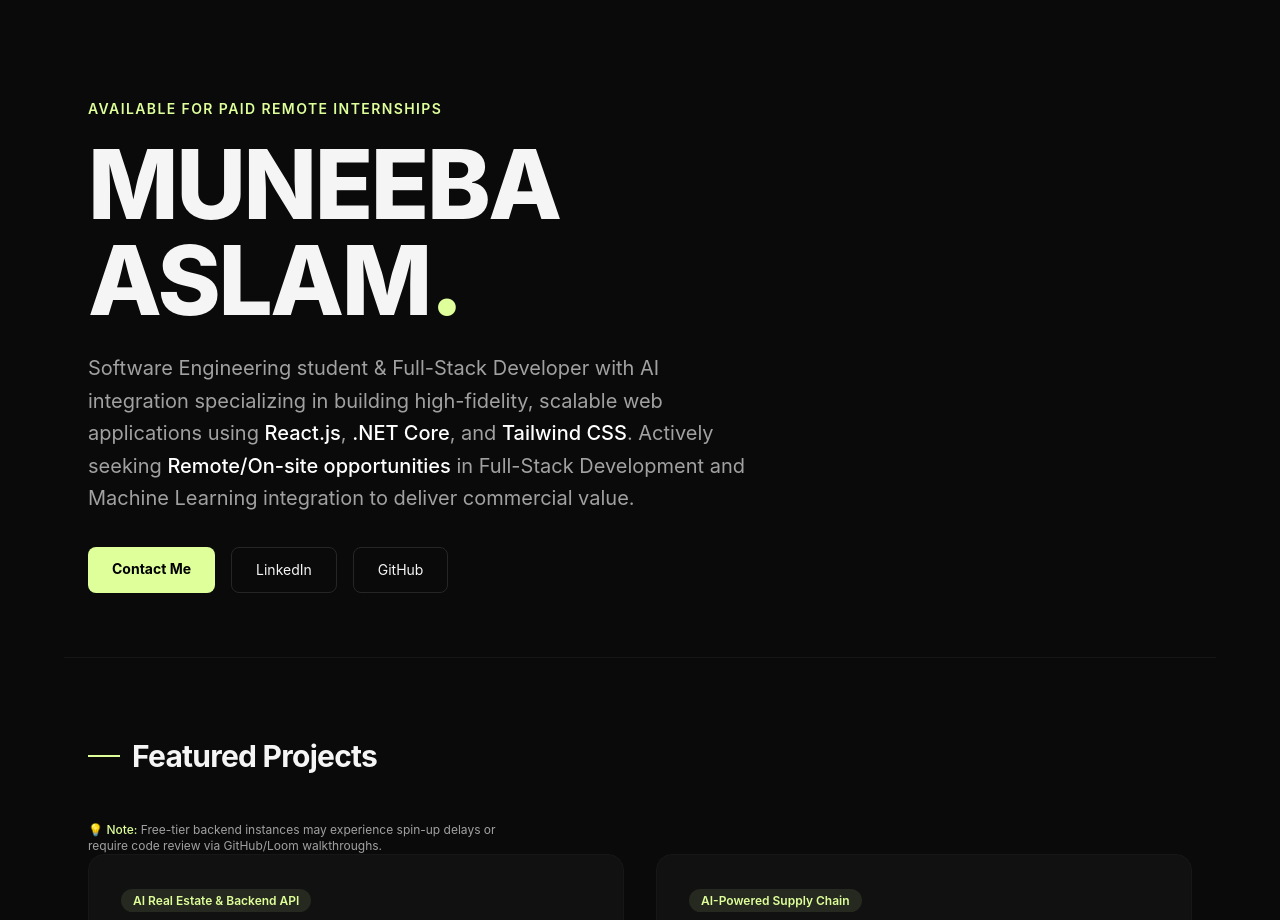
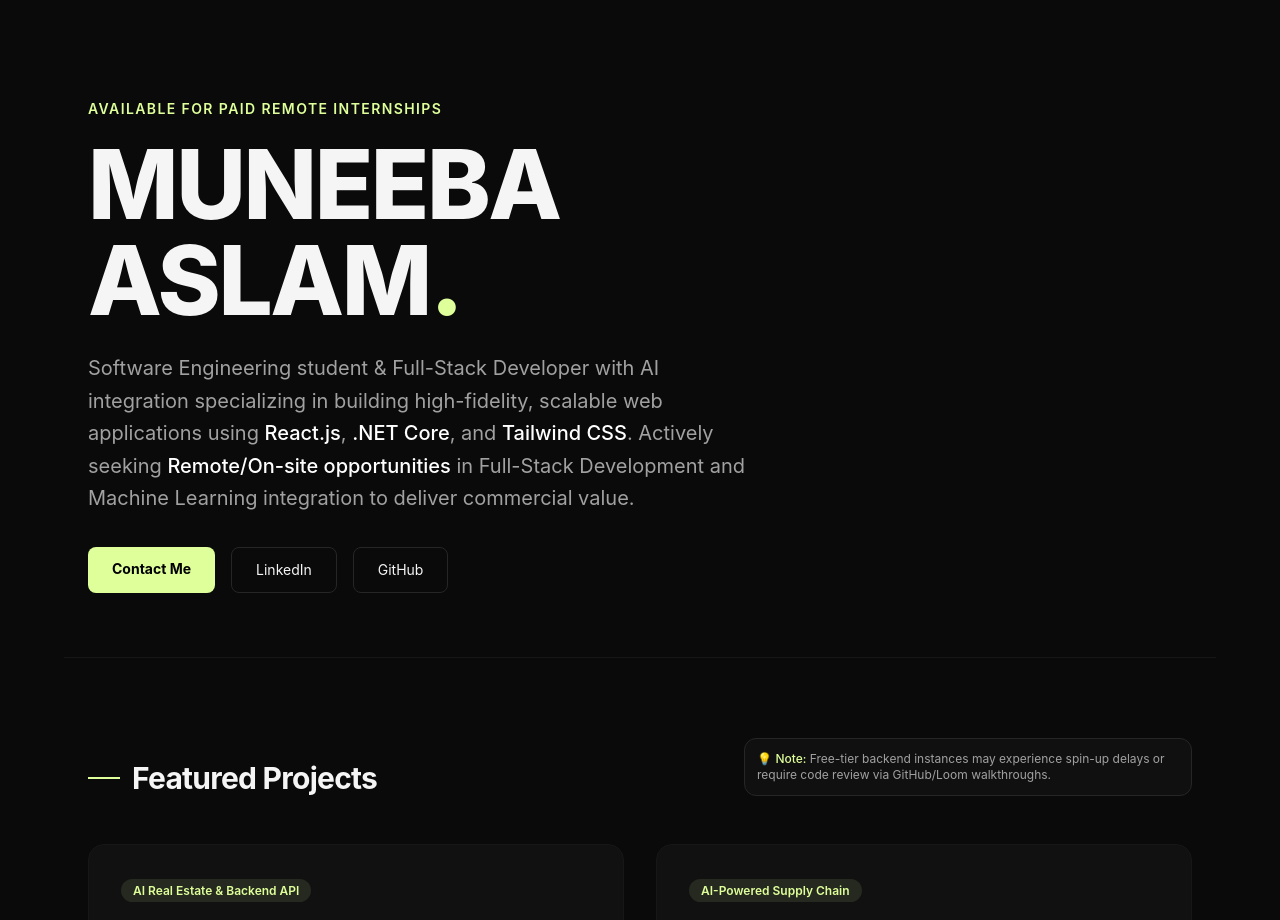
Before and after one commit to muchaslam7-design/Muneeba_Portfolio, a React (Vite) app: page / in a window 1280 px wide. Shown: the top 920 px of the page. Built offline with nearby package versions, Linux system fonts and the light colour scheme.

Commit message:
Refactor Featured Projects section layout
Updated the layout of the Featured Projects section to include a note about free-tier backend instances.

```diff
--- a/src/Portfolio.jsx
+++ b/src/Portfolio.jsx
@@ -115,12 +115,14 @@ const Portfolio = () => {
 
       {/* Projects Section */}
       <main className="max-w-6xl mx-auto px-6 py-20">
-        <h2 className="text-3xl font-bold tracking-tight mb-12 flex items-center gap-3">
-          <span className="w-8 h-[2px] bg-[#deff9a]"></span> Featured Projects
-        </h2>
-        <p className="text-xs text-neutral-400 max-w-md">
+       <div className="mb-12 flex flex-col md:flex-row md:items-end justify-between gap-4">
+  <h2 className="text-3xl font-bold tracking-tight flex items-center gap-3">
+    <span className="w-8 h-[2px] bg-[#deff9a]"></span> Featured Projects
+  </h2>
+  <p className="text-xs text-neutral-400 max-w-md bg-neutral-900/50 border border-neutral-800 p-3 rounded-xl">
     💡 <span className="text-[#deff9a] font-medium">Note:</span> Free-tier backend instances may experience spin-up delays or require code review via GitHub/Loom walkthroughs.
   </p>
+</div>
 
         <div className="grid md:grid-cols-2 gap-8">
           {projects.map((project, idx) => (
```
